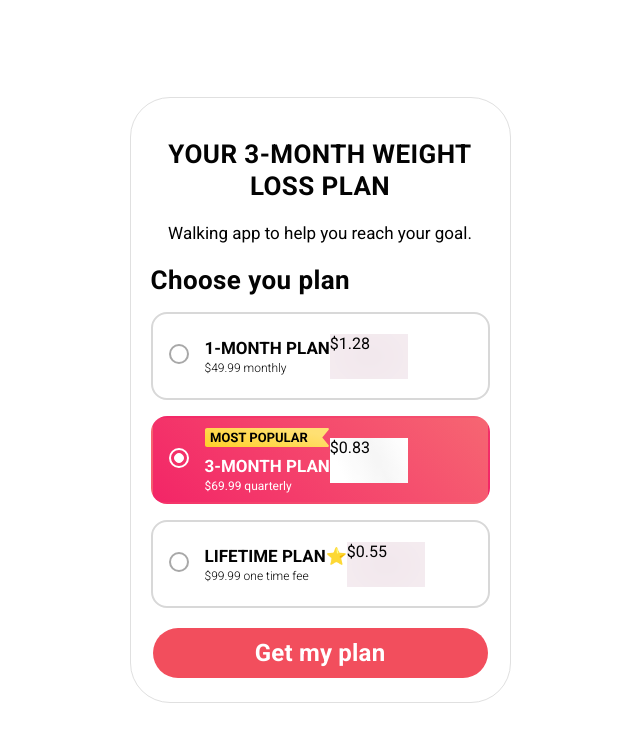
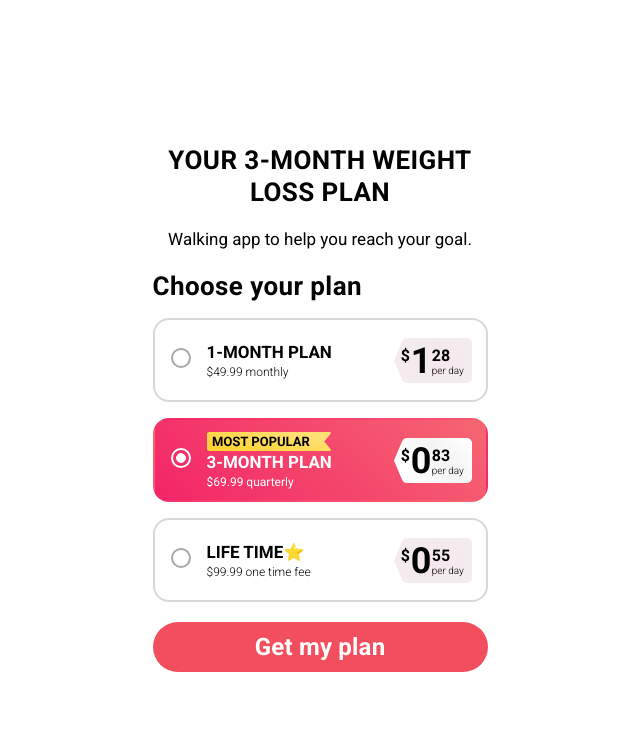
Before and after one commit to xxxzez/verv-test, a React (Create React App) app: page / in a window 1280 px wide. Shown: the top 742 px of the page, without its empty margins (320-960 px from the left). Built offline with nearby package versions, Linux system fonts and the light colour scheme.

Commit message:
complete styles

```diff
--- a/src/App.tsx
+++ b/src/App.tsx
@@ -7,15 +7,18 @@ import {
   Banner,
   BannerSubtitle,
   BannerTitle,
+  CentsPerDay,
   Checkbox,
   ChoosePlanButton,
+  Currency,
   PlanCost,
   PlanDescription,
   PlanItem,
   PlanListTitle,
   PlanTitle,
-  PopularLabel,
   PriceContainer,
+  PriceDescription,
+  TruncPrice,
 } from './styles'
 import { planItems } from './data'
 
@@ -33,7 +36,7 @@ export const App = () => {
           Walking app to help you reach your goal.
         </BannerSubtitle>
 
-        <PlanListTitle>Choose you plan</PlanListTitle>
+        <PlanListTitle>Choose your plan</PlanListTitle>
         {planItems.map((planItem) => (
           <PlanItem
             key={planItem.id}
@@ -48,11 +51,7 @@ export const App = () => {
               )}
             </Checkbox>
             <PlanDescription>
-              {planItem.isMostPopular && (
-                <PopularLabel>
-                  <MostPopularLabel />
-                </PopularLabel>
-              )}
+              {planItem.isMostPopular && <MostPopularLabel />}
               <PlanTitle>
                 {planItem.title}
                 {planItem.isSpecialOffer && '⭐️'}
@@ -62,11 +61,24 @@ export const App = () => {
               </PlanCost>
             </PlanDescription>
             <PriceContainer isActive={activePlan === planItem.id}>
-              {planItem.pricePerDay}
+              <Currency>$</Currency>
+              <TruncPrice>{Math.trunc(+planItem.pricePerDay)}</TruncPrice>
+              <CentsPerDay>
+                <Currency>{planItem.pricePerDay.split('.')[1]}</Currency>
+                <PriceDescription>per day</PriceDescription>
+              </CentsPerDay>
             </PriceContainer>
           </PlanItem>
         ))}
-        <ChoosePlanButton onClick={() => console.log(activePlan)}>
+        <ChoosePlanButton
+          onClick={() =>
+            alert(
+              `${planItems[activePlan - 1].title} for ${
+                planItems[activePlan - 1].priceDescription
+              }`
+            )
+          }
+        >
           Get my plan
         </ChoosePlanButton>
       </Banner>
--- a/src/data.ts
+++ b/src/data.ts
@@ -3,7 +3,7 @@ export const planItems = [
     id: 1,
     title: '1-month plan',
     priceDescription: '$49.99 monthly',
-    pricePerDay: '$1.28',
+    pricePerDay: '1.28',
     isMostPopular: false,
     isSpecialOffer: false,
   },
@@ -11,15 +11,15 @@ export const planItems = [
     id: 2,
     title: '3-month plan',
     priceDescription: '$69.99 quarterly',
-    pricePerDay: '$0.83',
+    pricePerDay: '0.83',
     isMostPopular: true,
     isSpecialOffer: false,
   },
   {
     id: 3,
-    title: 'Lifetime plan',
+    title: 'Life time',
     priceDescription: '$99.99 one time fee',
-    pricePerDay: '$0.55',
+    pricePerDay: '0.55',
     isMostPopular: false,
     isSpecialOffer: true,
   },
--- a/src/styles.ts
+++ b/src/styles.ts
@@ -1,4 +1,10 @@
 import styled from 'styled-components'
+import NotACtivePriceContainer from './assets/icons/NotACtivePriceContainer.svg'
+import ActivePriceContainer from './assets/icons/ActivePriceContainer.svg'
+
+type PlanListItemProps = {
+  isActive: boolean
+}
 
 export const AppContainer = styled.div`
   display: flex;
@@ -14,17 +20,14 @@ export const Banner = styled.div`
   align-items: center;
   padding: 40px 20px 24px;
   transition: linear 0.5s;
-  border: 1px solid #e0e0e0;
   border-radius: 40px;
 `
 
 export const BannerTitle = styled.div`
   font-family: 'Roboto';
-  font-style: normal;
   font-weight: 700;
   font-size: 26px;
   line-height: 32px;
-
   display: flex;
   align-items: center;
   text-align: center;
@@ -38,7 +41,6 @@ export const BannerSubtitle = styled.div`
   font-weight: 400;
   font-size: 17px;
   line-height: 22px;
-
   margin: 20px 0;
 `
 
@@ -47,16 +49,10 @@ export const PlanListTitle = styled.div`
   font-weight: 700;
   font-size: 26px;
   line-height: 32px;
-
   align-self: flex-start;
   letter-spacing: 0.41px;
-
   color: #030303;
 `
-
-type PlanListItemProps = {
-  isActive: boolean
-}
 
 export const PlanItem = styled.div<PlanListItemProps>`
   display: flex;
@@ -64,16 +60,14 @@ export const PlanItem = styled.div<PlanListItemProps>`
   align-items: center;
   flex-direction: row;
   margin-top: 16px;
-  width: 335px;
-  height: 84px;
-  background: ${(props) =>
-    props.isActive
-      ? 'linear-gradient(225deg, #F66672 0%, #F32567 100%)'
-      : '#fff'};
+  width: 331px;
+  height: 80px;
+  background: ${({ isActive }) =>
+    isActive ? 'linear-gradient(225deg, #F66672 0%, #F32567 100%)' : '#fff'};
   border-radius: 16px;
-  border: ${(props) =>
-    props.isActive ? '2px solid transparent' : '2px solid #d8d8d8'};
-  color: ${(props) => (props.isActive ? '#fff' : '#030303')};
+  border: ${({ isActive }) =>
+    isActive ? '2px solid transparent' : '2px solid #d8d8d8'};
+  color: ${({ isActive }) => (isActive ? '#fff' : '#030303')};
 `
 
 export const PlanDescription = styled.div`
@@ -95,37 +89,26 @@ export const PlanTitle = styled.div` {
 
 export const PlanCost = styled.div<PlanListItemProps>`
   font-family: 'Roboto';
-  font-style: normal;
-  font-weight: ${(props) => (props.isActive ? '400' : '300')};
+  font-weight: ${({ isActive }) => (isActive ? '400' : '300')};
   font-size: 12px;
   line-height: 14px;
 `
 
 export const PlanPrice = styled.div`
   font-family: 'Roboto';
-  font-style: normal;
   font-weight: 300;
   font-size: 12px;
   line-height: 14px;
-`
-
-export const PricePerDay = styled.div`
-  justify-self: flex-end;
 `
 
 export const Checkbox = styled.div`
   margin: 0 16px;
 `
 
-export const PopularLabel = styled.div`
-  margin-bottom: 4px;
-`
-
 export const ChoosePlanButton = styled.button`
   background: #f24e5d;
   border-radius: 100px;
   font-family: 'Roboto';
-  font-style: normal;
   font-weight: 700;
   font-size: 24px;
   line-height: 28px;
@@ -139,12 +122,49 @@ export const ChoosePlanButton = styled.button`
 `
 
 export const PriceContainer = styled.div<PlanListItemProps>`
+  background: url(${({ isActive }) =>
+      isActive ? ActivePriceContainer : NotACtivePriceContainer})
+    no-repeat;
+  display: flex;
+  flex-direction: row;
+  justify-content: center;
   width: 78.5px;
   height: 45px;
-  background: ${(props) =>
-    props.isActive
-      ? 'linear-gradient(245.15deg, #FFFFFF 2.81%, #F4F4F4 40.59%, #FFFFFF 83.67%)'
-      : '#f0e4ea'};
-  box-shadow: inset 0px 0px 50px rgba(255, 255, 255, 0.4);
+  margin-left: auto;
+  margin-right: 13.5px;
+  position: relative;
   color: #030303;
+  border-radius: 5px;
 `
+
+export const Currency = styled.div`
+  width: 10px;
+  height: 19px;
+  font-family: 'Roboto';
+  font-weight: 700;
+  font-size: 16px;
+  line-height: 19px;
+  margin-top: 8px;
+`
+export const TruncPrice = styled.div`
+  width: 21px;
+  height: 42px;
+  margin-top: 2px;
+  font-family: 'Roboto';
+  font-weight: 700;
+  font-size: 36px;
+  line-height: 42px;
+`
+export const CentsPerDay = styled.div`
+  display: flex;
+  flex-direction: column;
+`
+
+export const PriceDescription = styled.div`
+  width: 33px;
+  height: 12px;
+  font-family: 'Roboto';
+  font-weight: 300;
+  font-size: 10px;
+  line-height: 12px;
+`
```
Also changed, not shown: src/assets/icons/ActivePriceContainer.svg (added), src/assets/icons/NotACtivePriceContainer.svg (added).
